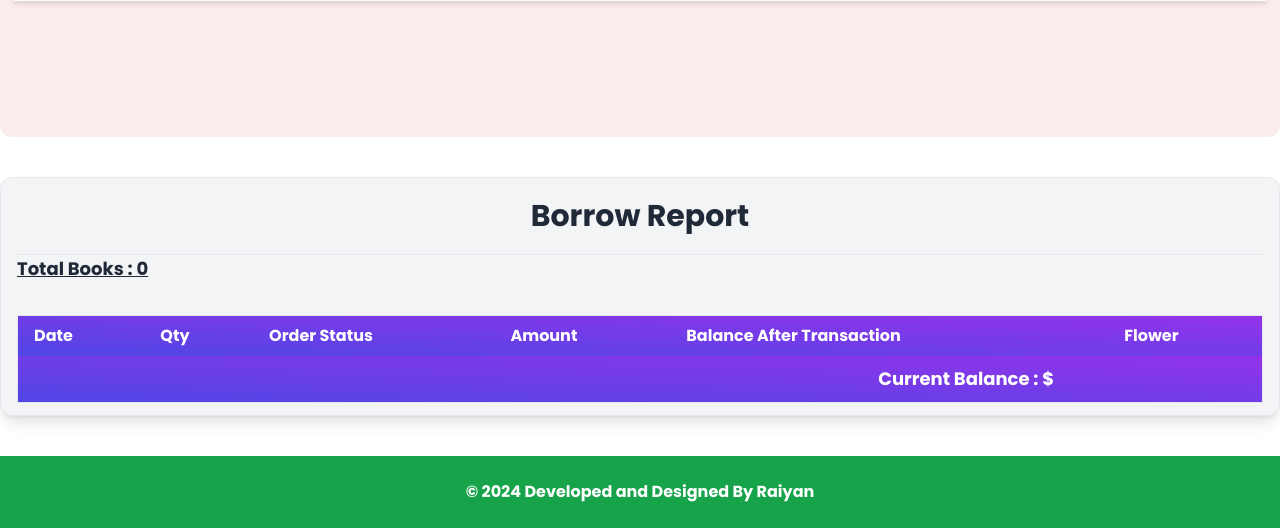
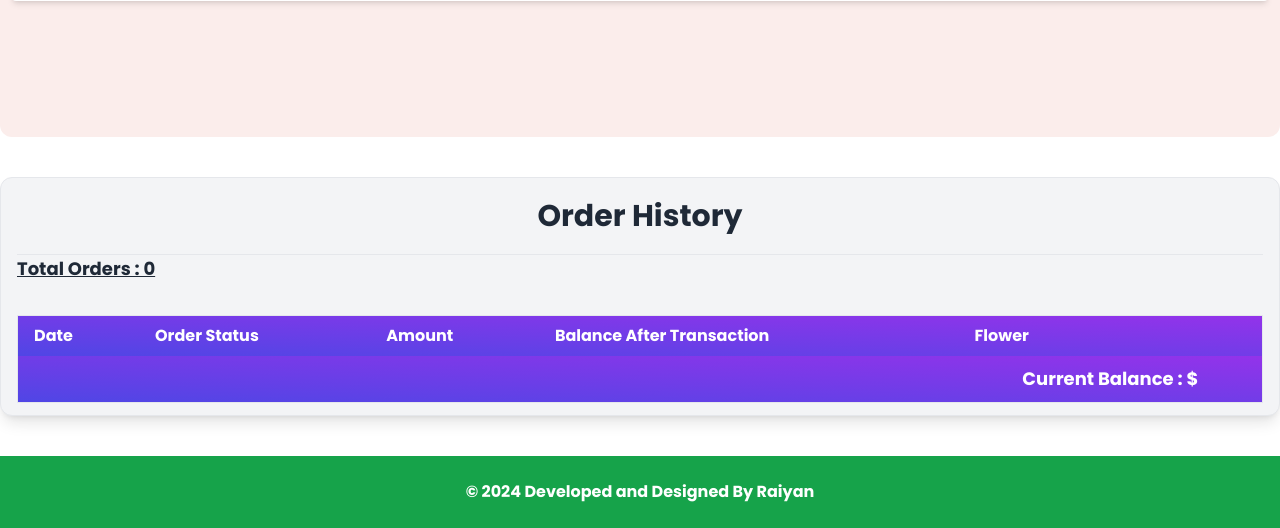
Before and after one commit to coderboy-raiyan/proflower, a Django app: template customers/templates/customers/profile.html in a window 1280 px wide. Shown: the part 823-1351 px from the top of the page. Run offline with Django 4.2, Linux system fonts and the light colour scheme; the template is opened without the code that fills it: values that come from a table or form of the project are taken from there, others are empty; some libraries are stand-ins or nearby versions.

Commit message:
all done

```diff
--- a/core/templates/home.html
+++ b/core/templates/home.html
@@ -28,6 +28,7 @@
             <img class="w-full h-[200px] object-contain block py-4" src="{{flower.image.url}}" alt="Sunset in the mountains">
             <div class="px-6 py-4">
             <div class="text-sm text-[#0F1111]">{{flower.title}}</div>
+            <p class="text-sm font-bold py-2">Qunatity : {{flower.quantity}}</p>
             <p class="text-gray-700 text-gray-900 font-medium my-4">
                {{flower.description | truncatechars:30}} <a href="{%url 'book_details' flower.id %}" class="text-green-600 underline">Details</a>
             </p>
--- a/customers/templates/customers/profile.html
+++ b/customers/templates/customers/profile.html
@@ -112,9 +112,9 @@
 
 <section>
     <div class="my-10 py-3 px-4 bg-gray-100 rounded-xl shadow-lg border h-full container mx-auto">
-        <h1 class="font-bold text-3xl text-center pb-5 pt-2">Borrow Report</h1>
+        <h1 class="font-bold text-3xl text-center pb-5 pt-2">Order History</h1>
         <hr />
-        <h1 class="container mx-auto text-lg font-bold underline">Total Books : {{borrows | length}}</h1>
+        <h1 class="container mx-auto text-lg font-bold underline">Total Orders : {{borrows | length}}</h1>
         <table
           class="table-auto mx-auto w-full px-5 rounded-xl mt-8 border dark:border-neutral-500"
         >
@@ -123,7 +123,7 @@
               class="bg-gradient-to-tr from-indigo-600 to-purple-600 rounded-md py-2 px-4 text-white font-bold"
             >
               <th class="px-4 py-2">Date</th>
-              <th class="px-4 py-2">Qty</th>
+
               <th class="px-4 py-2">Order Status</th>
 
               <th class="px-4 py-2">Amount</th>
@@ -138,9 +138,7 @@
               <td class="px-4 py-2">
                 {{ borrow.timestamp|date:"F d, Y h:i A" }}
               </td>
-              <td class="px-4 py-2">
-                {{ borrow.flower.quantity}}
-              </td>
+
             <td class="px-4 py-3 text-s border">
                 <span
                   class="px-2 py-1 font-bold leading-tight rounded-sm {% if transaction.get_transaction_type_display == 'Withdrawal' %} text-red-700 bg-red-100 {% else %} text-green-700 bg-green-100 {% endif %}"
--- a/customers/views.py
+++ b/customers/views.py
@@ -4,6 +4,7 @@
 from .forms import UserSignUpForm, UserUpdateForm
 from django.contrib import messages
 from django.contrib.auth import login, logout
+from django.db.models import Q
 from django.contrib.auth.views import LoginView
 from django.views.generic import View
 from transactions.models import TransactionModel
@@ -62,7 +63,10 @@
 
     def get(self, request):
         form = UserUpdateForm(instance=request.user)
-        borrows = TransactionModel.objects.filter(customer=self.request.user.customer)
+        borrows = TransactionModel.objects.filter(
+            Q(customer=self.request.user.customer, transaction_type=PENDING) |
+            Q(customer=self.request.user.customer, transaction_type=COMPLETED)
+        )
         return render(request, self.template_name, {"form": form, "borrows": borrows})
 
     def post(self, request):
```
Also changed, not shown: transactions/views.py (+6 -1 lines).
